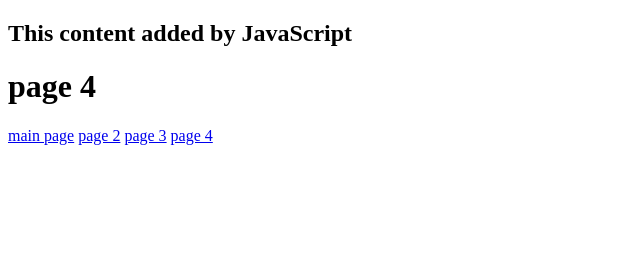
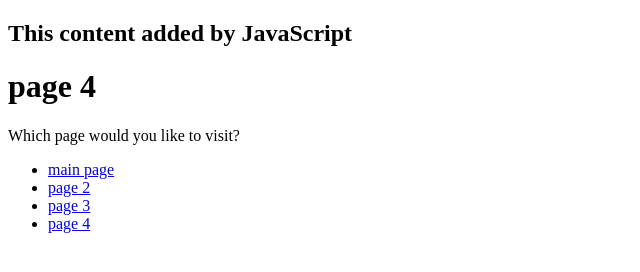
Before and after one commit to jeffbfitz383/my-first-repository, a plain HTML site: page page4.html in a window 1280 px wide. Shown: the whole page, without its empty margins (0-640 px from the left). Drawn offline with Linux system fonts and the light colour scheme.

Commit message:
added the same updates to the other 3 pages

```diff
--- a/page4.html
+++ b/page4.html
@@ -10,9 +10,13 @@
     <script src="script.js"></script>
     <h1>page 4</h1>
 
-    <a href ="https://jeffbfitz383.github.io/my-first-repository/index.html">main page</a>
-<a href ="https://jeffbfitz383.github.io/my-first-repository/page2.html">page 2</a>
-<a href ="https://jeffbfitz383.github.io/my-first-repository/page3.html">page 3</a>
-<a href ="https://jeffbfitz383.github.io/my-first-repository/page4.html">page 4</a>
+    <p>Which page would you like to visit?</p>
+
+        <ul>
+        <li><a href ="https://jeffbfitz383.github.io/my-first-repository/index.html">main page</a></li>
+        <li><a href ="https://jeffbfitz383.github.io/my-first-repository/page2.html">page 2</a></li>
+        <li><a href ="https://jeffbfitz383.github.io/my-first-repository/page3.html">page 3</a></li>
+        <li><a href ="https://jeffbfitz383.github.io/my-first-repository/page4.html">page 4</a></li>
+        </ul>
   </body>
 </html>
```
Also changed, not shown: index.html (+8 -4 lines), page3.html (+8 -4 lines).
